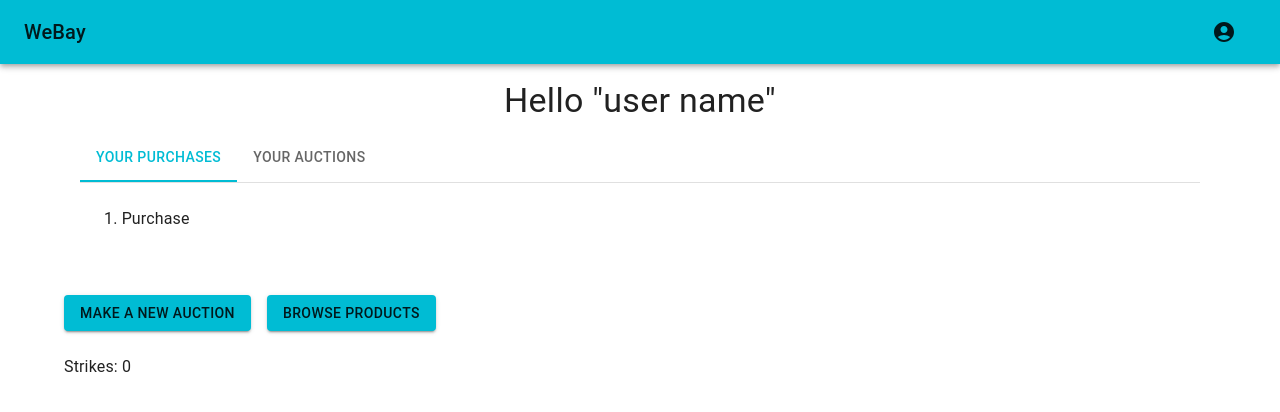
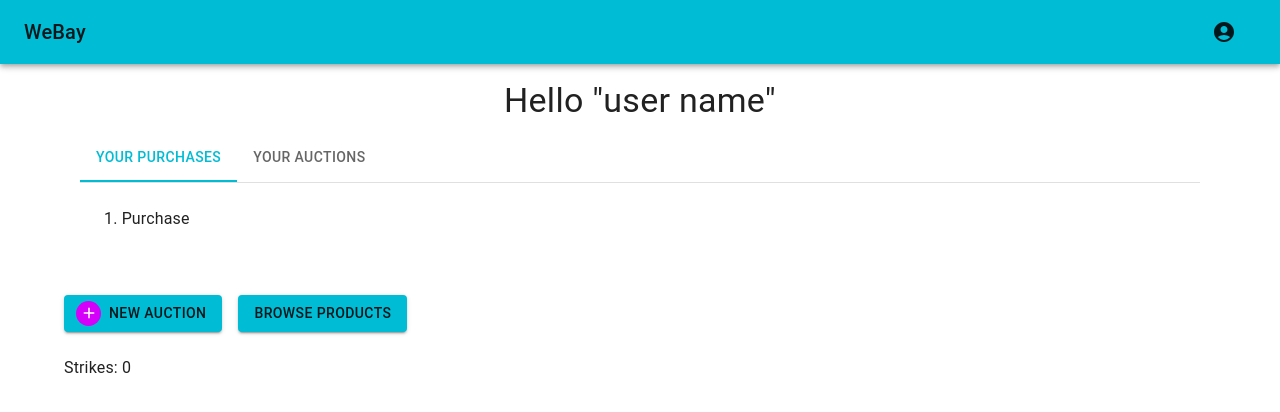
Before and after one commit to Dishikagoel/CS375GroupProject, a React (Vite) app in the folder client/: page /userInfo in a window 1280 px wide. Shown: the top 412 px of the page. Built offline with nearby package versions, Linux system fonts and the light colour scheme.

Commit message:
Link userInfo page with the new auction page, add + icon

```diff
--- a/client/src/pages/userInfo.tsx
+++ b/client/src/pages/userInfo.tsx
@@ -1,8 +1,10 @@
-import { Typography, AppBar, CssBaseline, Container, Toolbar, CardContent, Tabs, Tab, Box, Button, Stack } from '@mui/material';
+import { Typography, AppBar, CssBaseline, Container, Toolbar, CardContent, Tabs, Tab, Box, Button, Stack, Avatar } from '@mui/material';
 import { createTheme, ThemeProvider } from '@mui/material/styles';
+import AddIcon from '@mui/icons-material/Add';
 import { cyan, purple } from '@mui/material/colors';
 import * as React from 'react';
 import AppBarr from '../components/appbar';
+import {Link} from "react-router-dom";
 
 const theme = createTheme({
     palette: {
@@ -19,10 +21,12 @@ interface TabPanelProps {
 
 function Buttons() {
     return (
-      <Stack spacing={2} direction="row">
-        <Button variant="contained">Make a New Auction</Button>
-        <Button variant="contained">Browse Products</Button>
-      </Stack>
+        <Stack spacing={2} direction="row">
+            <Link to="/newAuction">
+                <Button variant="contained" startIcon={<Avatar sx={{ width: '25px', height: '25px', backgroundColor: theme.palette.secondary.main }}><AddIcon sx={{ fontSize: '18px', color: 'white' }} /></Avatar>}>New Auction</Button>
+            </Link>
+            <Button variant="contained">Browse Products</Button>
+        </Stack>
     );
 }
 
```
